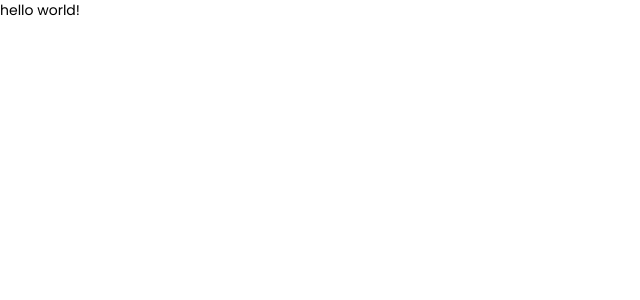
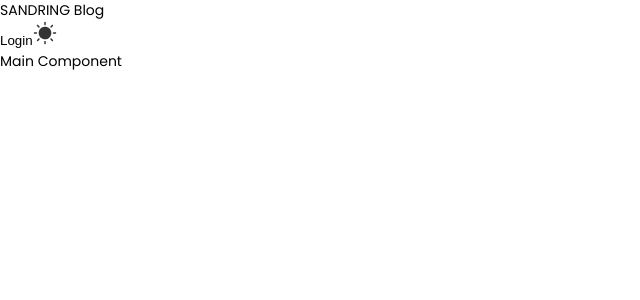
Before and after one commit to Discord-Bangul-e-bot/Blog, a Next.js app: page / in a window 1280 px wide. Shown: the top 300 px of the page, without its empty margins (0-640 px from the left). Built offline with nearby package versions, Linux system fonts and the light colour scheme.

Commit message:
style: header markup

```diff
--- /dev/null
+++ b/components/common/Button.tsx
@@ -0,0 +1,14 @@
+const Button: React.FC<ButtonComponentPropType> = (props) => {
+  return (
+    <button className='Button' {...props}>
+      {props.children}
+    </button>
+  );
+};
+
+// PARAM type
+type ButtonComponentPropType = {
+  [key: string]: any;
+};
+
+export default Button;
--- /dev/null
+++ b/components/common/HeadInfo.tsx
@@ -0,0 +1,19 @@
+import Head from 'next/head';
+
+const DefaultInfo: React.FC = () => {
+  return (
+    <Head>
+      <title>Blog</title>
+      <meta name='viewport' content='width=device-width, initial-scale=1.0' />
+      <meta charSet='UTF-8' />
+      <meta property='og:url' content='' />
+      <meta property='og:title' content='Blog' />
+      <meta property='og:type' content='website' />
+      {/* <meta property='og:description' content='' /> */}
+      {/* <link rel='shortcut icon' href='favicon.ico' type='image/x-icon' />
+      <link rel='icon' href='favicon.ico' type='image/x-icon' /> */}
+    </Head>
+  );
+};
+
+export default DefaultInfo;
--- /dev/null
+++ b/components/common/layout/Header.tsx
@@ -0,0 +1,26 @@
+import Link from 'next/link';
+import Button from 'components/common/Button';
+
+import SUN_24 from 'src/assets/icons/common/sun_24.svg';
+
+const Header: React.FC = () => {
+  return (
+    <>
+      <header className='Header'>
+        <div className='Header__inner'>
+          <div className='Header__title'>
+            <Link href='/'>SANDRING Blog</Link>
+          </div>
+          <div className='Header__button-container'>
+            <Button>Login</Button>
+            <Button>
+              <SUN_24 />
+            </Button>
+          </div>
+        </div>
+      </header>
+    </>
+  );
+};
+
+export default Header;
--- /dev/null
+++ b/components/main/Main.tsx
@@ -0,0 +1,5 @@
+const Main = () => {
+  return <>Main Component</>;
+};
+
+export default Main;
--- a/pages/_app.tsx
+++ b/pages/_app.tsx
@@ -1,6 +1,13 @@
 import 'src/styles/style.scss';
 import type { AppProps } from 'next/app';
 
+import HeadInfo from 'components/common/HeadInfo';
+
 export default function App({ Component, pageProps }: AppProps) {
-  return <Component {...pageProps} />;
+  return (
+    <>
+      <HeadInfo />
+      <Component {...pageProps} />
+    </>
+  );
 }
--- a/pages/index.tsx
+++ b/pages/index.tsx
@@ -1,6 +1,11 @@
-import Head from 'next/head';
-import Image from 'next/image';
+import Header from 'components/common/layout/Header';
+import Main from 'components/main/Main';
 
 export default function Home() {
-  return <div>hello world!</div>;
+  return (
+    <>
+      <Header />
+      <Main />
+    </>
+  );
 }
```
Also changed, not shown: src/assets/icons/common/sun_24.svg (added).
